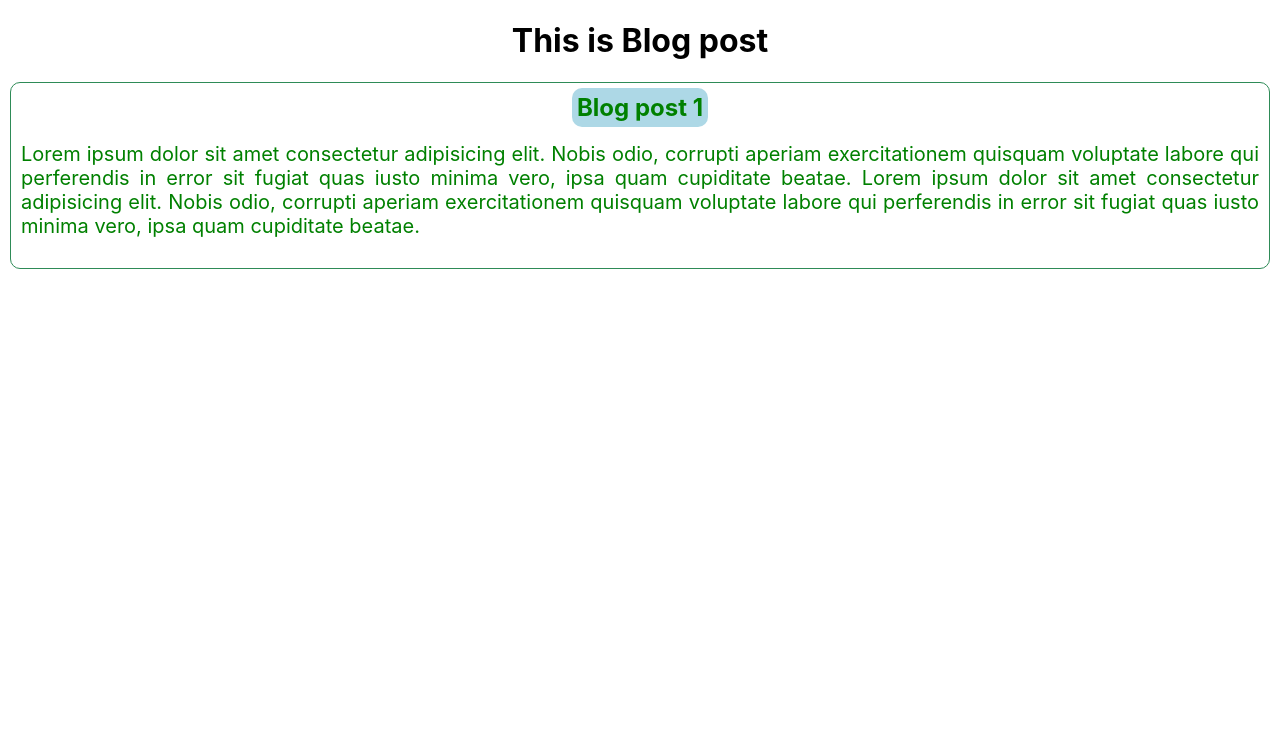
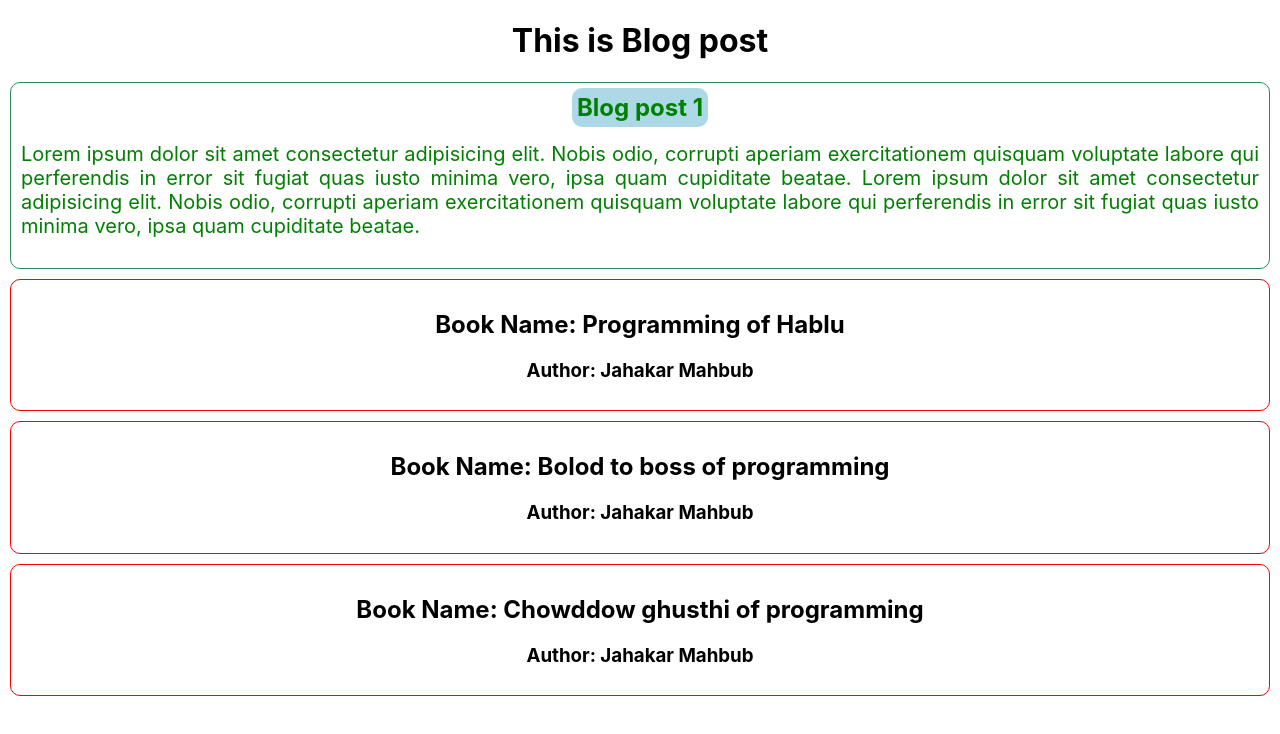
Before and after one commit to kamrul-dev/reactjs-revision, a React (Create React App) app: page / in a window 1280 px wide. Shown: the top 734 px of the page. Built offline with nearby package versions, Linux system fonts and the light colour scheme.

Commit message:
create a three component with heading and author

```diff
--- a/src/App.css
+++ b/src/App.css
@@ -43,3 +43,9 @@
   border: 1px solid seagreen;
   border-radius: 10px;
 }
+.book-author{
+  margin: 10px;
+  padding: 10px;
+  border: 1px solid red;
+  border-radius: 10px;
+}
--- a/src/App.js
+++ b/src/App.js
@@ -3,7 +3,7 @@ import './App.css';
 
 
 
-const headingStyle ={
+const headingStyle = {
   color: 'green',
   backgroundColor: 'lightblue',
   display: 'inline',
@@ -14,19 +14,36 @@ const headingStyle ={
 
 function App() {
   return (
+
     <div className="App">
       <h1>This is Blog post</h1>
       {
         <div>
           <article className='blog'>
             <h2 style={headingStyle}>Blog post 1</h2>
-            <p style={{fontSize:'20px', color:'green', textAlign:'justify'}}>Lorem ipsum dolor sit amet consectetur adipisicing elit. Nobis odio, corrupti aperiam exercitationem quisquam voluptate labore qui perferendis in error sit fugiat quas iusto minima vero, ipsa quam cupiditate beatae.
-            Lorem ipsum dolor sit amet consectetur adipisicing elit. Nobis odio, corrupti aperiam exercitationem quisquam voluptate labore qui perferendis in error sit fugiat quas iusto minima vero, ipsa quam cupiditate beatae.</p>
+            <p style={{ fontSize: '20px', color: 'green', textAlign: 'justify' }}>Lorem ipsum dolor sit amet consectetur adipisicing elit. Nobis odio, corrupti aperiam exercitationem quisquam voluptate labore qui perferendis in error sit fugiat quas iusto minima vero, ipsa quam cupiditate beatae.
+              Lorem ipsum dolor sit amet consectetur adipisicing elit. Nobis odio, corrupti aperiam exercitationem quisquam voluptate labore qui perferendis in error sit fugiat quas iusto minima vero, ipsa quam cupiditate beatae.</p>
           </article>
+        </div>
+      }
+      {
+        <div>
+          <Blog heading='Programming of Hablu' author='Jahakar Mahbub'></Blog>
+          <Blog heading='Bolod to boss of programming' author='Jahakar Mahbub'></Blog>
+          <Blog heading='Chowddow ghusthi of programming' author='Jahakar Mahbub'></Blog>
         </div>
       }
     </div>
   );
 }
 
+function Blog(props) {
+  return (
+    <div className='book-author'>
+      <h2>Book Name: {props.heading}</h2>
+      <h3>Author: {props.author}</h3>
+    </div>
+  )
+}
+
 export default App;
```
